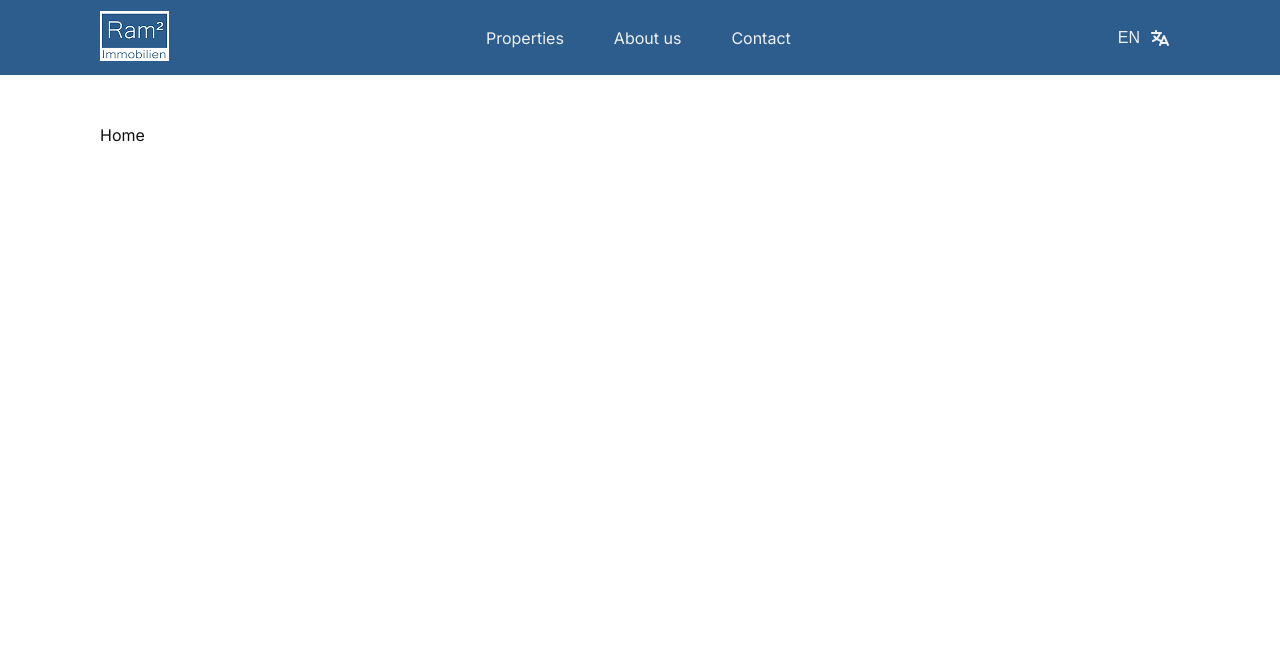
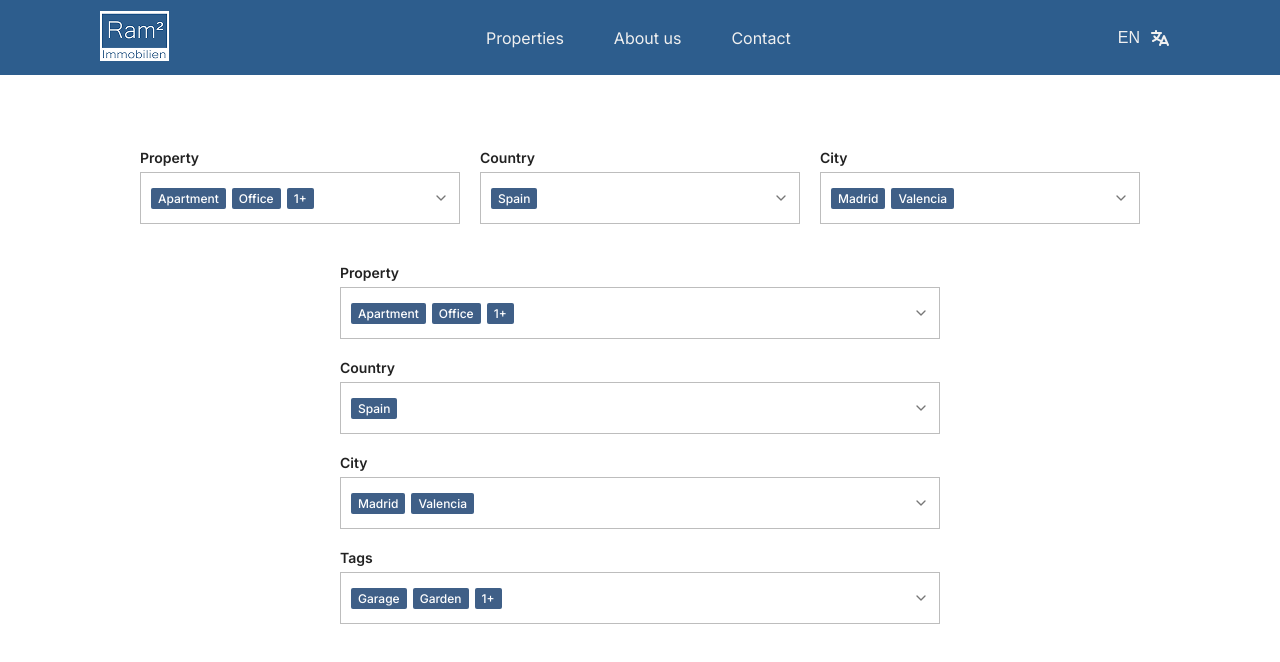
Before and after one commit to ram2-immobilien/ram2-web, a Next.js app: page /en in a window 1280 px wide. Shown: the top 662 px of the page. Built offline with nearby package versions, Linux system fonts and the light colour scheme.

Commit message:
fix(selector): i18n AdvancedFilters/SearchBar + navbar no navega

```diff
--- a/app/[locale]/page.tsx
+++ b/app/[locale]/page.tsx
@@ -7,9 +7,12 @@ import { SearchBar } from "@/components/Search/SearchBar";
 import { AdvancedFilters } from "@/components/Search/AdvancedFilters";
 
 export default function Home() {
-    const t = useTranslations("home")
-
     return (
-        <p>{t("header")}</p>
+        <section style={{ width: "100%", maxWidth: 1200, margin: "0 auto", paddingTop: 24 }}>
+            <SearchBar />
+            <div style={{ marginTop: 35 }}>
+                <AdvancedFilters />
+            </div>
+        </section>
     );
 }
--- a/components/Navbar/Navbar.tsx
+++ b/components/Navbar/Navbar.tsx
@@ -47,19 +47,22 @@ export default function Navbar() {
                 <div className="menu-items">
                     <Link
                         className={currentPage == "/properties" ? "current": ""}
-                        href="/properties">
+                        href="/properties"
+                        onClick={(e) => e.preventDefault()}>
                         {t("properties")}
                     </Link>
 
                     <Link
                         className={currentPage == "/about_us" ? "current": ""}
-                        href="/about_us">
+                        href="/about_us"
+                        onClick={(e) => e.preventDefault()}>
                         {t("about_us")}
                     </Link>
 
                     <Link
                         className={currentPage == "/contact" ? "current": ""}
-                        href="/contact">
+                        href="/contact"
+                        onClick={(e) => e.preventDefault()}>
                         {t("contact")}
                     </Link>
                 </div>
@@ -76,22 +79,22 @@ export default function Navbar() {
                 <div className="sidebar-items">
                     <Link
                         className={currentPage == "/properties" ? "current": ""}
-                        href="/properties"
-                        onClick={toggleSidebar}>
+                        href="#"
+                        onClick={(e) => { e.preventDefault(); toggleSidebar(); }}>
                         {t("properties")}
                     </Link>
 
                     <Link
                         className={currentPage == "/about_us" ? "current": ""}
-                        href="/about_us"
-                        onClick={toggleSidebar}>
+                        href="#"
+                        onClick={(e) => { e.preventDefault(); toggleSidebar(); }}>
                         {t("about_us")}
                     </Link>
 
                     <Link
                         className={currentPage == "/contact" ? "current": ""}
-                        href="/contact"
-                        onClick={toggleSidebar}>
+                        href="#"
+                        onClick={(e) => { e.preventDefault(); toggleSidebar(); }}>
                         {t("contact")}
                     </Link>
                 </div>
--- a/components/Search/AdvancedFilters.tsx
+++ b/components/Search/AdvancedFilters.tsx
@@ -1,6 +1,27 @@
+"use client";
+
+import { useTranslations } from "next-intl";
 import { SearchInput } from "./SearchInput";
 
 export const AdvancedFilters = () => {
+  const t = useTranslations("home.filters");
+
+  const filters = [
+    {
+      label: t("property"),
+      values: [t("property_apartment"), t("property_office"), t("property_1plus")],
+    },
+    { label: t("country"), values: [t("country_spain")] },
+    {
+      label: t("city"),
+      values: [t("city_madrid"), t("city_valencia")],
+    },
+    {
+      label: t("tags"),
+      values: [t("tag_garage"), t("tag_garden"), t("tag_1plus")],
+    },
+  ];
+
   return (
     <div
       style={{
@@ -8,33 +29,11 @@ export const AdvancedFilters = () => {
         margin: "40px auto",
       }}
     >
-      <div style={{ marginBottom: "20px" }}>
-        <SearchInput
-          label="Propiedad"
-          values={["Apartamento", "Oficina", "1+"]}
-        />
-      </div>
-
-      <div style={{ marginBottom: "20px" }}>
-        <SearchInput
-          label="País"
-          values={["España"]}
-        />
-      </div>
-
-      <div style={{ marginBottom: "20px" }}>
-        <SearchInput
-          label="Ciudad"
-          values={["Madrid", "Valencia"]}
-        />
-      </div>
-
-      <div style={{ marginBottom: "20px" }}>
-        <SearchInput
-          label="Etiquetas"
-          values={["Garaje", "Jardín", "1+"]}
-        />
-      </div>
+      {filters.map((filter, index) => (
+        <div key={index} style={{ marginBottom: "20px" }}>
+          <SearchInput label={filter.label} values={filter.values} />
+        </div>
+      ))}
     </div>
   );
 };
--- a/components/Search/SearchBar.module.css
+++ b/components/Search/SearchBar.module.css
@@ -2,14 +2,14 @@
   display: flex;
   gap: 20px;
 
-  background-color: transparent; /* 👈 sin caja blanca */
+  background-color: transparent;
   padding: 0;
   width: 100%;
   max-width: 1000px;
   margin: 0 auto;
 }
 
-/* cada input */
+
 .inputWrapper {
   flex: 1;
 }
--- a/components/Search/SearchBar.tsx
+++ b/components/Search/SearchBar.tsx
@@ -1,31 +1,28 @@
+
+
 import { SearchInput } from "./SearchInput";
 import styles from "./SearchBar.module.css";
+import { useTranslations } from "next-intl";
 
 export const SearchBar = () => {
+  const t = useTranslations("home.filters");
+
+  const inputs = [
+    {
+      label: t("property"),
+      values: [t("property_apartment"), t("property_office"), t("property_1plus")],
+    },
+    { label: t("country"), values: [t("country_spain")] },
+    { label: t("city"), values: [t("city_madrid"), t("city_valencia")] },
+  ];
+
   return (
     <div className={styles.barContainer}>
-
-      <div className={styles.inputWrapper}>
-        <SearchInput
-          label="Propiedad"
-          values={["Apartamento", "Oficina", "1+"]}
-        />
-      </div>
-
-      <div className={styles.inputWrapper}>
-        <SearchInput
-          label="País"
-          values={["España"]}
-        />
-      </div>
-
-      <div className={styles.inputWrapper}>
-        <SearchInput
-          label="Ciudad"
-          values={["Madrid", "Valencia"]}
-        />
-      </div>
-
+      {inputs.map((input, index) => (
+        <div key={index} className={styles.inputWrapper}>
+          <SearchInput label={input.label} values={input.values} />
+        </div>
+      ))}
     </div>
   );
 };
--- a/components/Search/SearchInput.module.css
+++ b/components/Search/SearchInput.module.css
@@ -5,7 +5,7 @@
   width: 100%;
 }
 
-/* LABEL */
+
 .label {
   font-family: 'Inter', sans-serif;
   font-size: 14px;
@@ -13,7 +13,7 @@
   color: #222;
 }
 
-/* CAJA SELECT */
+
 .selectBox {
   display: flex;
   align-items: center;
@@ -23,18 +23,18 @@
   background-color: #ffffff;
 
   padding: 6px 10px;
-  height: 38px; /* 👈 más bajo como en la imagen */
+  height: 38px;
   cursor: pointer;
 }
 
-/* CONTENIDO */
+
 .valuesWrapper {
   display: flex;
   gap: 6px;
   overflow: hidden;
 }
 
-/* CHIPS */
+
 .tag {
   font-family: 'Inter', sans-serif;
   background-color: #3f5f87;
@@ -48,7 +48,7 @@
   white-space: nowrap;
 }
 
-/* PLACEHOLDER */
+
 .placeholder {
   font-family: 'Inter', sans-serif;
   font-size: 13px;
--- a/components/Search/SearchInput.tsx
+++ b/components/Search/SearchInput.tsx
@@ -11,10 +11,9 @@ export const SearchInput = ({ label, placeholder, values }: Props) => {
   return (
     <div className={styles.inputContainer}>
       <span className={styles.label}>{label}</span>
-
       <div className={styles.selectBox}>
         <div className={styles.valuesWrapper}>
-          {values && values.length > 0 ? (
+          {values?.length ? (
             values.map((v, i) => (
               <span key={i} className={styles.tag}>
                 {v}
@@ -24,7 +23,6 @@ export const SearchInput = ({ label, placeholder, values }: Props) => {
             <span className={styles.placeholder}>{placeholder}</span>
           )}
         </div>
-
         <ChevronDown size={16} color="#777" />
       </div>
     </div>
--- a/messages/de.json
+++ b/messages/de.json
@@ -8,7 +8,22 @@
         "footer": {}
     },
     "home": {
-        "header": "Startseite"
+        "header": "Startseite",
+        "filters": {
+            "property": "Eigenschaft",
+            "property_apartment": "Apartment",
+            "property_office": "Büro",
+            "property_1plus": "1+",
+            "country": "Land",
+            "country_spain": "Spanien",
+            "city": "Stadt",
+            "city_madrid": "Madrid",
+            "city_valencia": "Valencia",
+            "tags": "Etiketten",
+            "tag_garage": "Garage",
+            "tag_garden": "Garten",
+            "tag_1plus": "1+"
+        }
     },
     "properties": {
         "header": "Eigenschaften"
--- a/messages/en.json
+++ b/messages/en.json
@@ -8,7 +8,22 @@
         "footer": {}
     },
     "home": {
-        "header": "Home"
+        "header": "Home",
+        "filters": {
+            "property": "Property",
+            "property_apartment": "Apartment",
+            "property_office": "Office",
+            "property_1plus": "1+",
+            "country": "Country",
+            "country_spain": "Spain",
+            "city": "City",
+            "city_madrid": "Madrid",
+            "city_valencia": "Valencia",
+            "tags": "Tags",
+            "tag_garage": "Garage",
+            "tag_garden": "Garden",
+            "tag_1plus": "1+"
+        }
     },
     "properties": {
         "header": "Properties"
--- a/messages/es.json
+++ b/messages/es.json
@@ -8,7 +8,22 @@
         "footer": {}
     },
     "home": {
-        "header": "Inicio"
+        "header": "Inicio",
+        "filters": {
+            "property": "Propiedad",
+            "property_apartment": "Apartamento",
+            "property_office": "Oficina",
+            "property_1plus": "1+",
+            "country": "País",
+            "country_spain": "España",
+            "city": "Ciudad",
+            "city_madrid": "Madrid",
+            "city_valencia": "Valencia",
+            "tags": "Etiquetas",
+            "tag_garage": "Garaje",
+            "tag_garden": "Jardín",
+            "tag_1plus": "1+"
+        }
     },
     "properties": {
         "header": "Propiedades"
```
